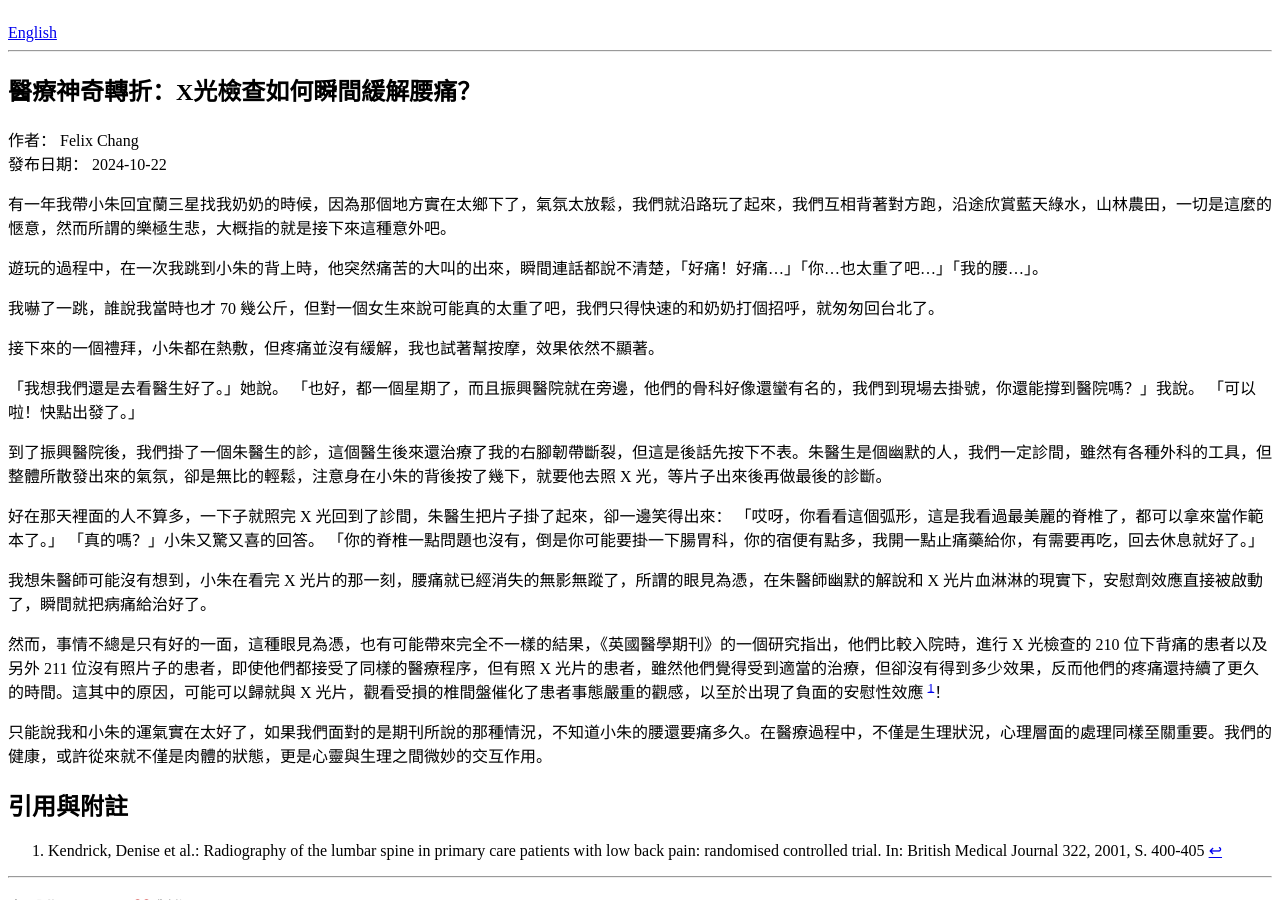
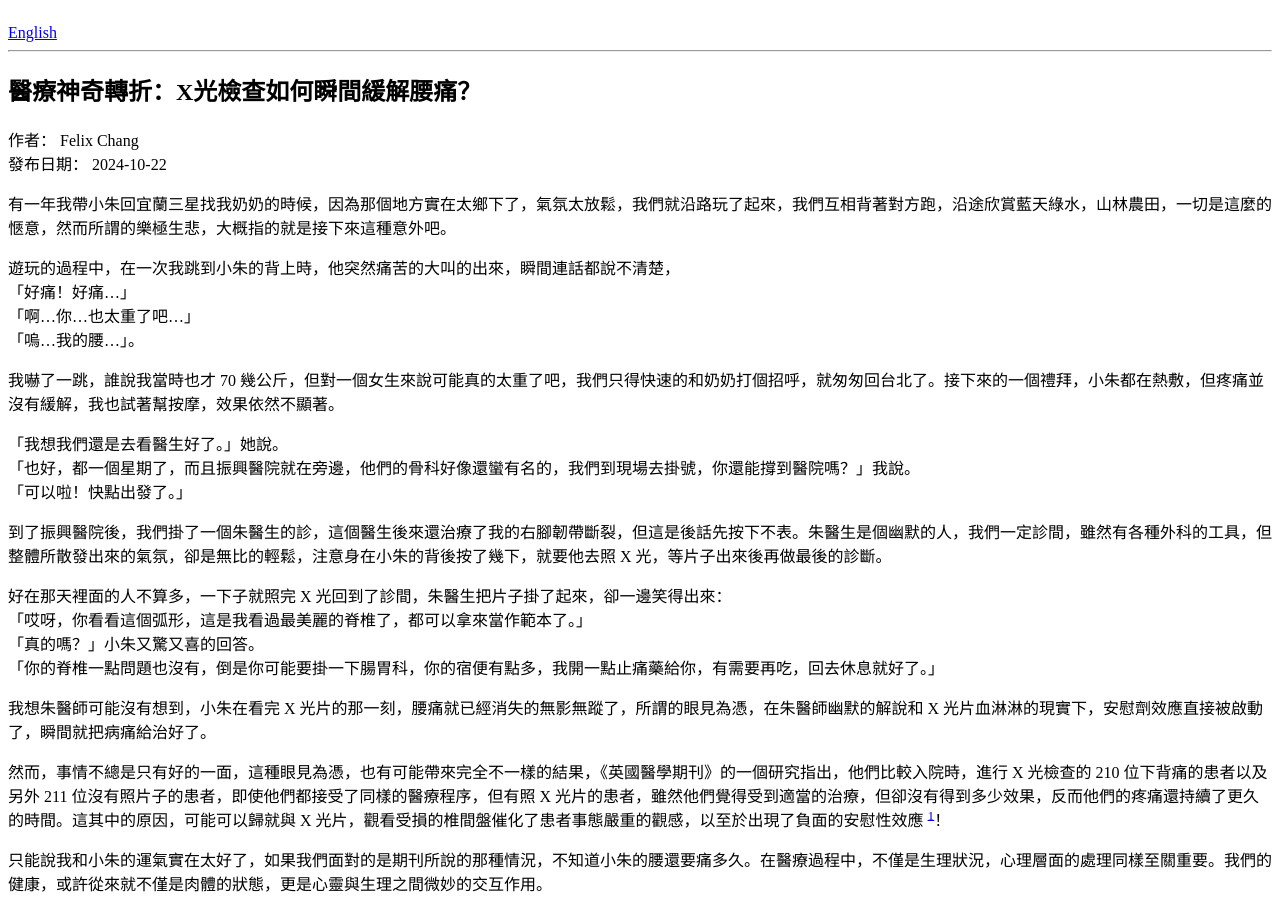
Before and after one commit to felix125/med234, a Jekyll site: the page built from _posts/zh/2024-10-22-01.md, in a window 1280 px wide and 900 px high, scrolled down 3948 px. Built offline with Jekyll 4.4.1, drawn with Linux system fonts in a browser that asks for light colours.

Commit message:
Change some words for contextual meaning.

```diff
--- a/_posts/zh/2024-10-22-01.md
+++ b/_posts/zh/2024-10-22-01.md
@@ -19,21 +19,22 @@ categories:
 
 有一年我帶小朱回宜蘭三星找我奶奶的時候，因為那個地方實在太鄉下了，氣氛太放鬆，我們就沿路玩了起來，我們互相背著對方跑，沿途欣賞藍天綠水，山林農田，一切是這麼的愜意，然而所謂的樂極生悲，大概指的就是接下來這種意外吧。
 
-遊玩的過程中，在一次我跳到小朱的背上時，他突然痛苦的大叫的出來，瞬間連話都說不清楚，「好痛！好痛...」「你...也太重了吧...」「我的腰...」。
+遊玩的過程中，在一次我跳到小朱的背上時，他突然痛苦的大叫的出來，瞬間連話都說不清楚，<br />
+「好痛！好痛...」<br />
+「啊...你...也太重了吧...」<br />
+「嗚...我的腰...」。
 
-我嚇了一跳，誰說我當時也才 70 幾公斤，但對一個女生來說可能真的太重了吧，我們只得快速的和奶奶打個招呼，就匆匆回台北了。
+我嚇了一跳，誰說我當時也才 70 幾公斤，但對一個女生來說可能真的太重了吧，我們只得快速的和奶奶打個招呼，就匆匆回台北了。接下來的一個禮拜，小朱都在熱敷，但疼痛並沒有緩解，我也試著幫按摩，效果依然不顯著。
 
-接下來的一個禮拜，小朱都在熱敷，但疼痛並沒有緩解，我也試著幫按摩，效果依然不顯著。
-
-「我想我們還是去看醫生好了。」她說。
-「也好，都一個星期了，而且振興醫院就在旁邊，他們的骨科好像還蠻有名的，我們到現場去掛號，你還能撐到醫院嗎？」我說。
+「我想我們還是去看醫生好了。」她說。<br />
+「也好，都一個星期了，而且振興醫院就在旁邊，他們的骨科好像還蠻有名的，我們到現場去掛號，你還能撐到醫院嗎？」我說。<br />
 「可以啦！快點出發了。」
 
 到了振興醫院後，我們掛了一個朱醫生的診，這個醫生後來還治療了我的右腳韌帶斷裂，但這是後話先按下不表。朱醫生是個幽默的人，我們一定診間，雖然有各種外科的工具，但整體所散發出來的氣氛，卻是無比的輕鬆，注意身在小朱的背後按了幾下，就要他去照 X 光，等片子出來後再做最後的診斷。
 
-好在那天裡面的人不算多，一下子就照完 X 光回到了診間，朱醫生把片子掛了起來，卻一邊笑得出來：
-「哎呀，你看看這個弧形，這是我看過最美麗的脊椎了，都可以拿來當作範本了。」
-「真的嗎？」小朱又驚又喜的回答。
+好在那天裡面的人不算多，一下子就照完 X 光回到了診間，朱醫生把片子掛了起來，卻一邊笑得出來：<br />
+「哎呀，你看看這個弧形，這是我看過最美麗的脊椎了，都可以拿來當作範本了。」<br />
+「真的嗎？」小朱又驚又喜的回答。<br />
 「你的脊椎一點問題也沒有，倒是你可能要掛一下腸胃科，你的宿便有點多，我開一點止痛藥給你，有需要再吃，回去休息就好了。」
 
 我想朱醫師可能沒有想到，小朱在看完 X 光片的那一刻，腰痛就已經消失的無影無蹤了，所謂的眼見為憑，在朱醫師幽默的解說和 X 光片血淋淋的現實下，安慰劑效應直接被啟動了，瞬間就把病痛給治好了。
```
